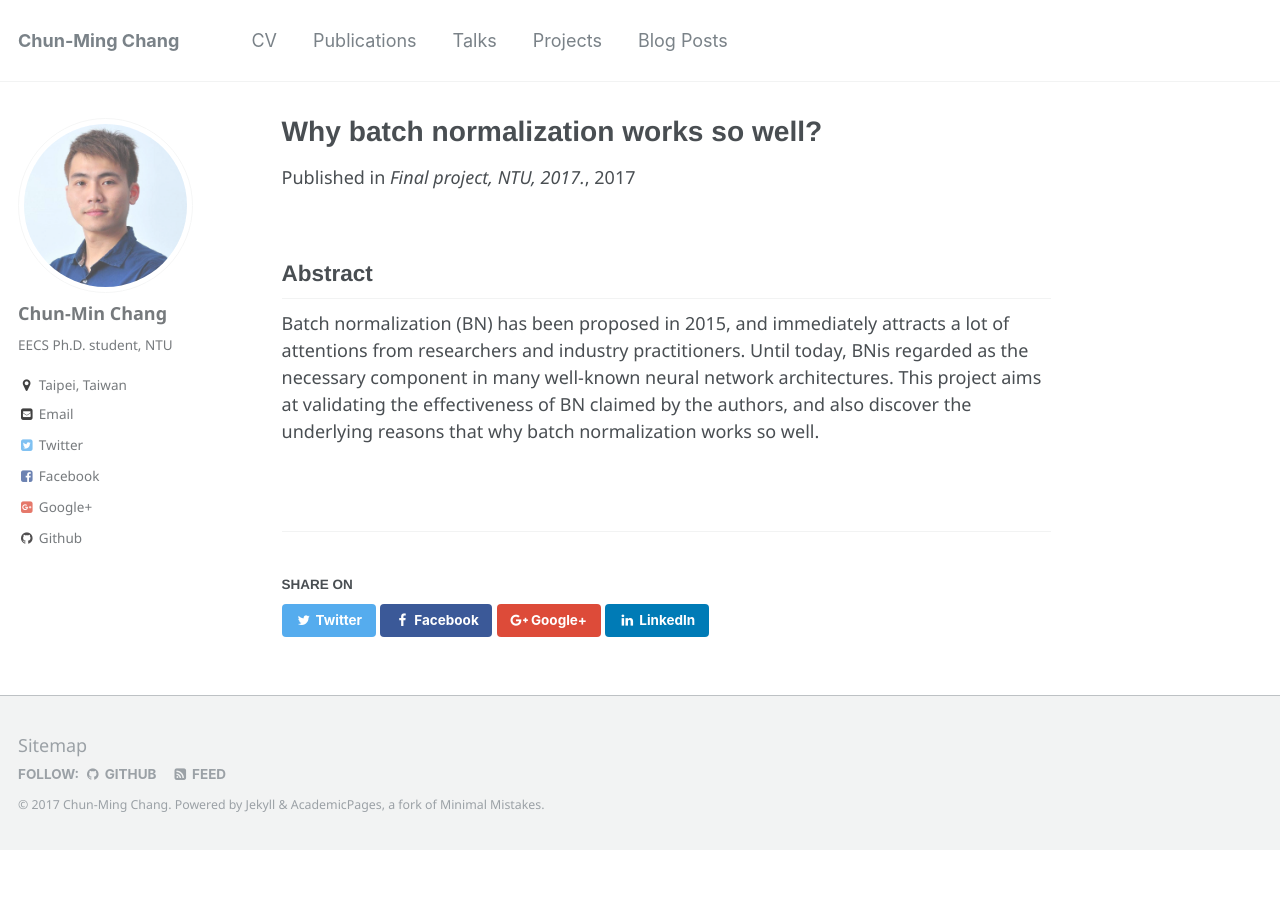
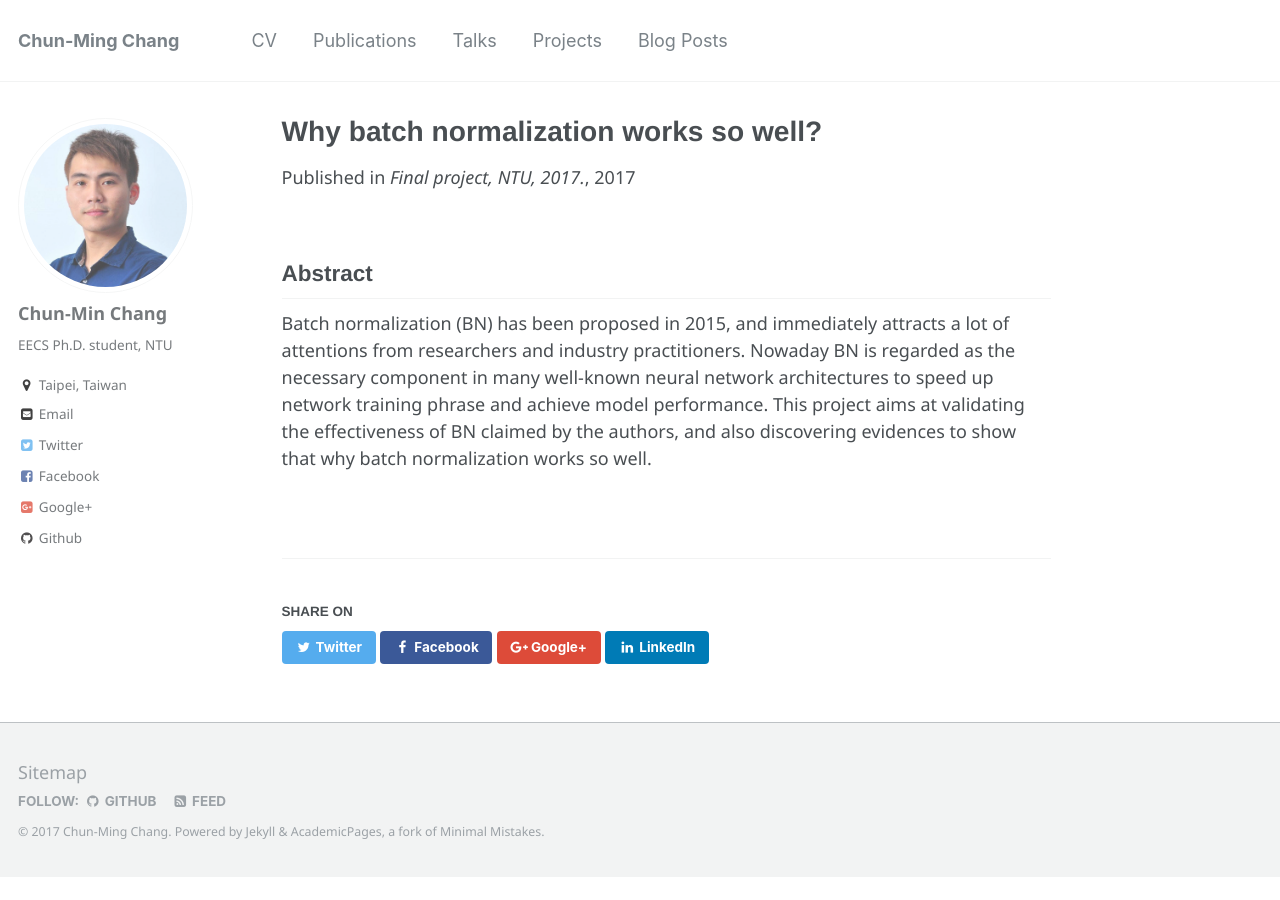
Before and after one commit to NothingHard/NothingHard.github.io, a Jekyll site: the page built from _projects/1_2017-07-01-BN_cmc.md, in a window 1280 px wide. Built offline with Jekyll 4.4.1, drawn with Linux system fonts in a browser that asks for light colours.

Commit message:
update projects and talks from .md to .html

```diff
--- a/_projects/1_2017-07-01-BN_cmc.md
+++ b/_projects/1_2017-07-01-BN_cmc.md
@@ -9,4 +9,4 @@ paperimg: '../images/crime_all.png'
 ---
 
 ## Abstract
-Batch normalization (BN) has been proposed in 2015, and immediately attracts a lot of attentions from researchers and industry practitioners. Until today, BNis regarded as the necessary component in many well-known neural network architectures. This project aims at validating the effectiveness of BN claimed by the authors, and also discover the underlying reasons that why batch normalization works so well.
+Batch normalization (BN) has been proposed in 2015, and immediately attracts a lot of attentions from researchers and industry practitioners. Nowaday BN is regarded as the necessary component in many well-known neural network architectures to speed up network training phrase and achieve model performance. This project aims at validating the effectiveness of BN claimed by the authors, and also discovering evidences to show that why batch normalization works so well.
```
Also changed, not shown: _pages/projects.html (renamed from _pages/projects.md), _pages/talks.html (renamed from _pages/talks.md).
